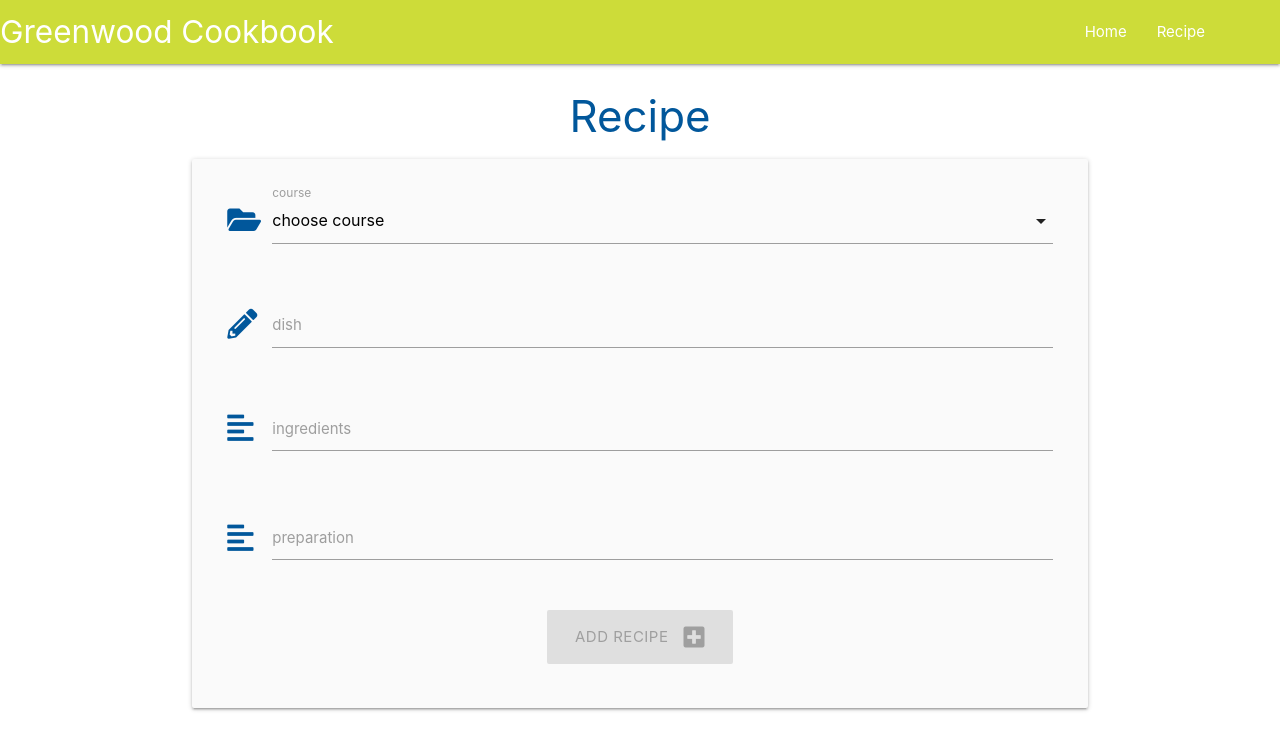
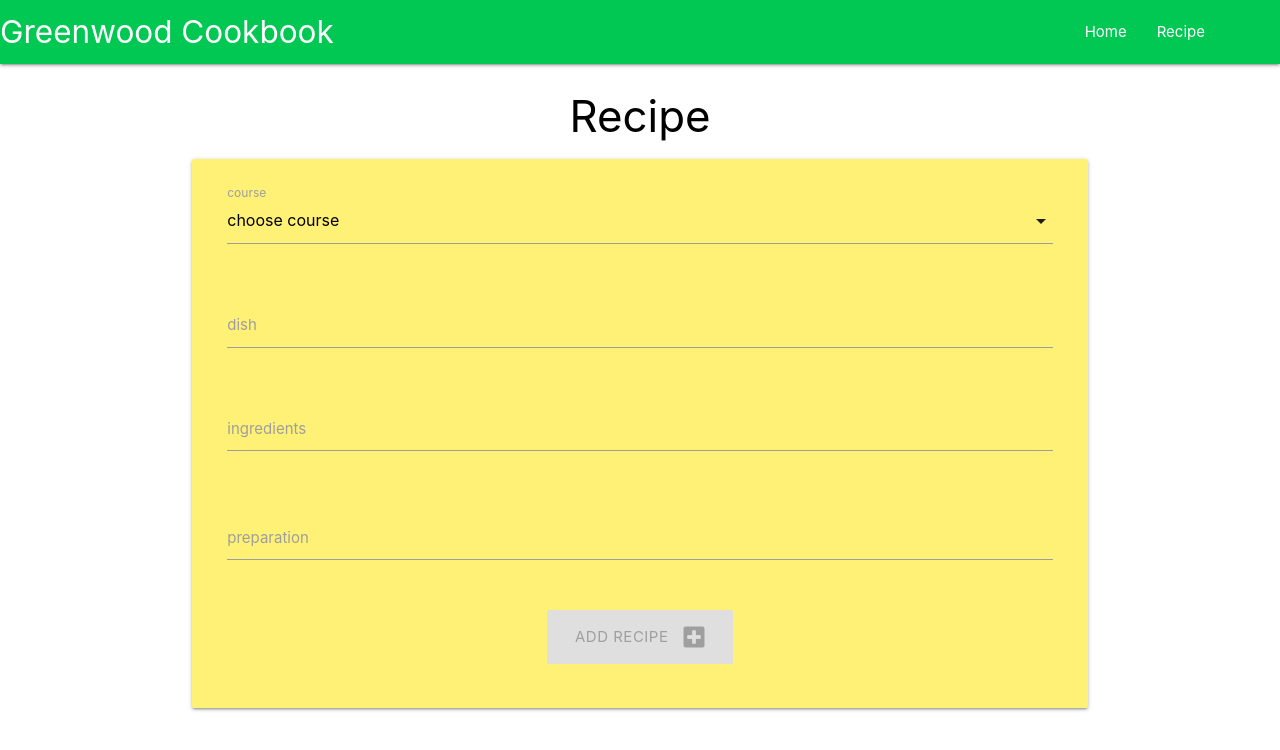
Before and after one commit to Code-Institute-Submissions/milestoneproject3-8, a Flask app: page /add_task in a window 1280 px wide. Shown: the top 750 px of the page. Run offline with Flask 2, Linux system fonts and the light colour scheme; data that the repository does not hold is empty; some libraries are stand-ins or nearby versions.

Commit message:
Removed icons

```diff
--- a/templates/add_task.html
+++ b/templates/add_task.html
@@ -1,14 +1,14 @@
 {% extends "base.html" %}
 {% block content %}
-    <h3 class="light-blue-text text-darken-4 center-align">Recipe</h3>
+    <h3 class="black-text center-align">Recipe</h3>
 
 
-    <div class="row card-panel grey lighten-5">
+    <div class="row card-panel yellow lighten-2">
         <form class="col s12" method="POST" action="{{ url_for('add_task') }}">
             <!--category selection-->
             <div class="row">
                 <div class="input-field col s12">
-                    <i class="fas fa-folder-open prefix light-blue-text text-darken-4"></i>
+                    <i class="black-text"></i>
                     <select id="course" name="course" class="validate" required>
                         <option value="" disabled selected>choose course</option>
                     {% for category in categories %}
@@ -21,7 +21,7 @@
             <!--task name-->
             <div class="row">
                 <div class="input-field col s12">
-                    <i class="fas fa-pencil-alt prefix light-blue-text text-darken-4"></i>
+                    <i class="black-text"></i>
                     <input id="dish" name="dish" minlength="5" maxlength="50" type="text" class="validate" required>
                     <label for="dish">dish</label>
                 </div>
@@ -29,7 +29,7 @@
             <!--task description-->
             <div class="row">
                 <div class="input-field col s12">
-                    <i class="fas fa-align-left prefix light-blue-text text-darken-4"></i>
+                    <i class="black-text"></i>
                     <textarea id="ingredients" name="ingredients" minlength="1"
                      maxlength="5000" class="materialize-textarea validate" required></textarea>
                     <label for="ingredients">ingredients</label>
@@ -37,7 +37,7 @@
             </div>
             <div class="row">
                 <div class="input-field col s12">
-                    <i class="fas fa-align-left prefix light-blue-text text-darken-4"></i>
+                    <i class="black-text"></i>
                     <textarea id="prep" name="prep" minlength="1"
                      maxlength="5000" class="materialize-textarea validate" required></textarea>
                     <label for="prep">preparation</label>
--- a/templates/base.html
+++ b/templates/base.html
@@ -14,7 +14,7 @@
  <body>
 
     <header>
-        <nav class="nav-extended text-shadow lime">
+        <nav class="nav-extended #00c853 green accent-4">
             <div class="nav-wrapper">
                 <a href="{{url_for('get_tasks')}}" class="brand-logo">Greenwood Cookbook</a>
                 <a href="#" data-target="mobile-demo" class="sidenav-trigger"><i class="material-icons">menu</i></a>
```
Also changed, not shown: templates/tasks.html (+13 -2 lines).
